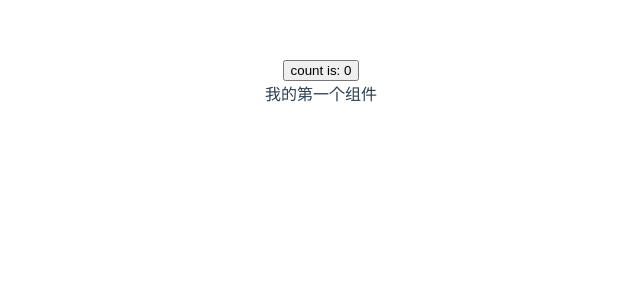
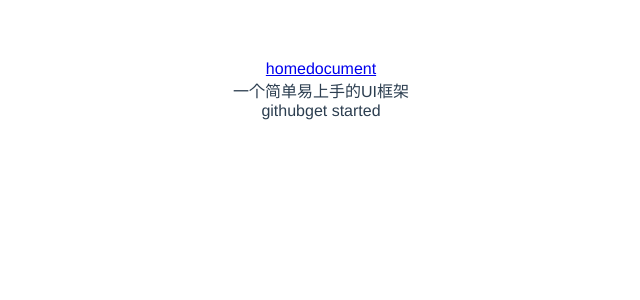
Before and after one commit to Amayw/MoonUI3, a Vue app: page / in a window 1280 px wide. Shown: the top 300 px of the page, without its empty margins (319-959 px from the left). Built offline with nearby package versions, Linux system fonts and the light colour scheme.

Commit message:
创建首页Home组件和文档页Doc组件

```diff
--- a/package.json
+++ b/package.json
@@ -6,10 +6,11 @@
     "build": "vite build"
   },
   "dependencies": {
-    "vue": "^3.0.2",
+    "vue": "^3.0.0-rc.1",
     "vue-router": "4.0.0-beta.13"
   },
   "devDependencies": {
+    "sass": "^1.29.0",
     "@vue/compiler-sfc": "^3.0.2",
     "vite": "^1.0.0-rc.8"
   }
--- a/src/App.vue
+++ b/src/App.vue
@@ -1,17 +1,13 @@
 <template>
-  <HelloWorld msg="Hello Vue 3.0 + Vite" />
-  <Moon/>
+  <router-link to="/">home</router-link>
+  <router-link to="/doc">document</router-link>
+  <router-view></router-view>
 </template>
 
 <script>
-import HelloWorld from './components/HelloWorld.vue'
-import Moon from './components/Moon.vue'
+
 
 export default {
-  name: 'App',
-  components: {
-    HelloWorld,
-    Moon
-  }
+  name: 'App'
 }
 </script>
--- a/src/components/HelloWorld.vue
+++ /dev/null
@@ -1,14 +0,0 @@
-<template>
-  <button @click="count++">count is: {{ count }}</button>
-</template>
-
-<script>
-export default {
-  name: 'HelloWorld',
-  data() {
-    return {
-      count: 0
-    }
-  }
-}
-</script>
--- a/src/components/Moon.vue
+++ /dev/null
@@ -1,11 +0,0 @@
-<template>
-    <div>
-        我的第一个组件
-    </div>
-</template>
-
-<script>
-    export default {
-        name:'Moon'
-    };
-</script>
--- /dev/null
+++ b/src/views/Doc.vue
@@ -0,0 +1,16 @@
+<template>
+    <div class="topnav">
+        <div class="logo"></div>
+        <div class="menu"></div>
+    </div>
+    <div class="content">
+        <aside>边栏</aside>
+        <main>内容</main>
+    </div>
+</template>
+
+<script>
+    export default {
+        name:'Doc'
+    };
+</script>
--- /dev/null
+++ b/src/views/Home.vue
@@ -0,0 +1,15 @@
+<template>
+    <div class="topnav">
+        <div class="logo"></div>
+        <div class="menu"></div>
+    </div>
+    <div>一个简单易上手的UI框架</div>
+    <a>github</a>
+    <a>get started</a>
+</template>
+
+<script>
+    export default {
+        name:'Home'
+    };
+</script>
```
Also changed, not shown: src/main.ts (+11 -3 lines), src/assets/logo.png (deleted), 1 other file (tests, documents, lock files or other folders).
